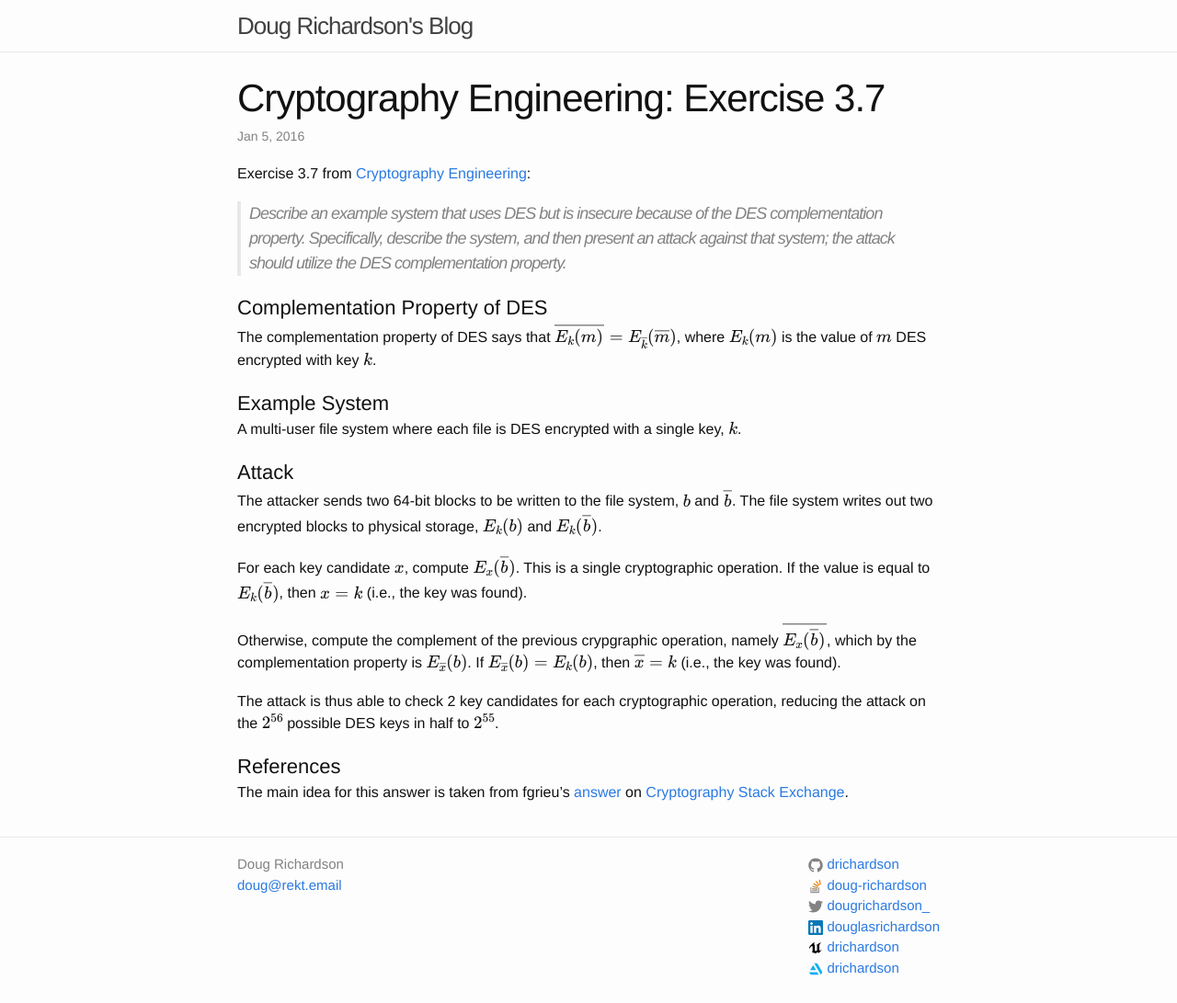
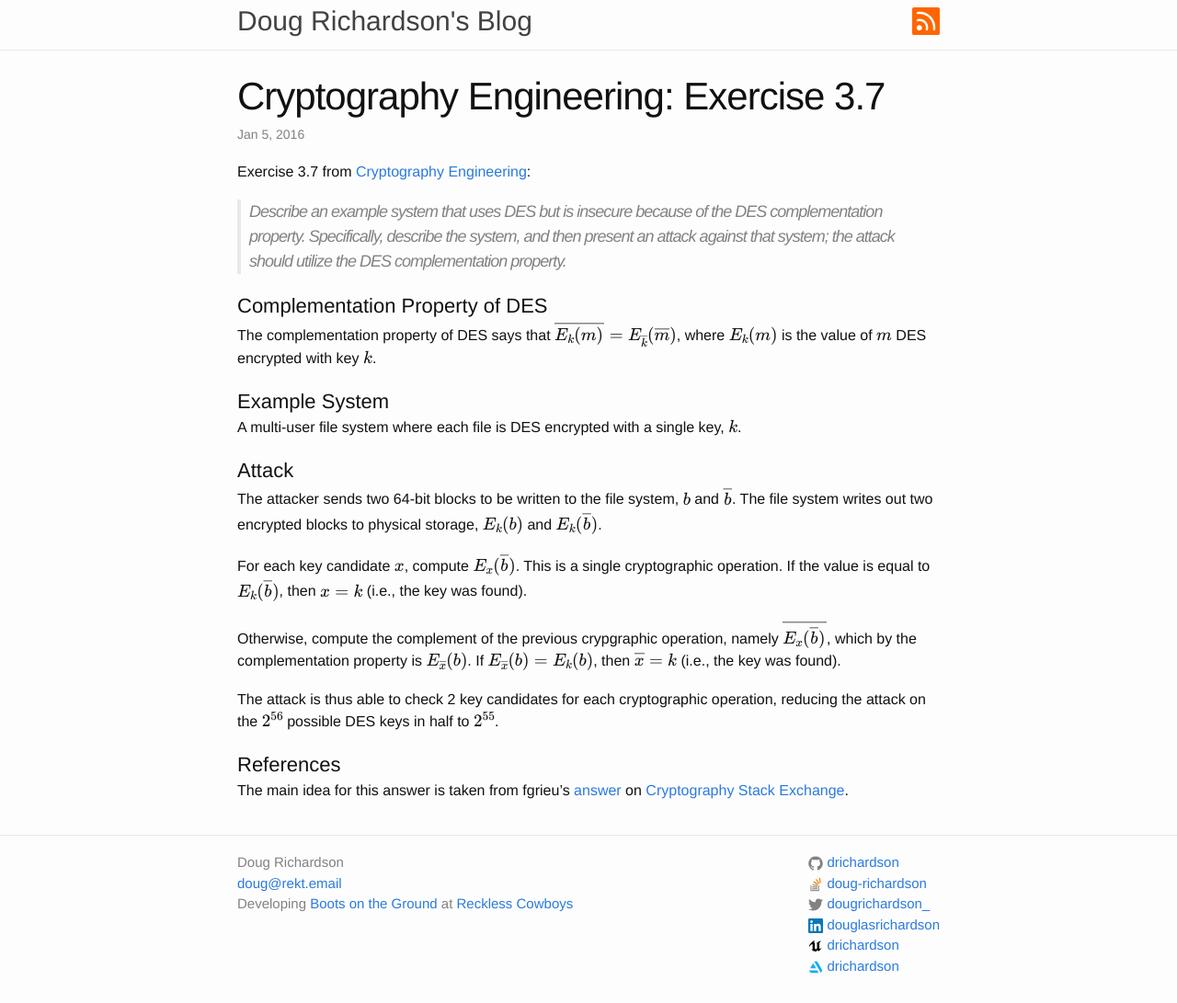
Before and after one commit to drichardson/dougrichardson.us, a Jekyll site: the page built from site/_posts/2016-01-05-cryptoeng-exercise-3.7.markdown, in a window 1280 px wide. Shown: the whole page at 92% size. Built offline with Jekyll 4.4.1, drawn with Linux system fonts in a browser that asks for light colours; formulas are drawn with MathJax 3.

Commit message:
Include post excerpt on index page. Change formatting.

```diff
--- a/site/_includes/footer.html
+++ b/site/_includes/footer.html
@@ -7,11 +7,12 @@
         <ul class="contact-list">
           <li>{{ site.realname }}</li>
           <li><a href="mailto:{{ site.email }}">{{ site.email }}</a></li>
+          <li>Developing <a href="https://playbotg.com">Boots on the Ground</a> at <a href="https://recklesscowboys.com">Reckless Cowboys</a></li>
         </ul>
       </div>
 
       <div class="footer-col footer-col-2">
-        <ul class="social-media-list">
+        <ul class="contact-list">
           {% if site.github_username %}
           <li>
             {% include icon-github.html username=site.github_username %}
--- a/site/_includes/header.html
+++ b/site/_includes/header.html
@@ -1,9 +1,15 @@
 <header class="site-header">
 
   <div class="wrapper">
+    <div class="header-col-wrapper">
+      <div class="header-col header-col-1">
+        <a class="site-title" href="{{ site.baseurl }}/">{{ site.title }}</a>
+      </div>
 
-    <a class="site-title" href="{{ site.baseurl }}/">{{ site.title }}</a>
+      <div class="header-col header-col-2">
+        <a href="{{ "/feed.rss" | prepend: site.baseurl }}"><img class="rss-icon" src="/assets/rss-icon.svg" alt="RSS feed"></a>
+      </div>
 
-  </div>
+    </div>
 
 </header>
--- a/site/_sass/_layout.scss
+++ b/site/_sass/_layout.scss
@@ -3,19 +3,10 @@
  */
 .site-header {
     border-bottom: 1px solid $grey-color-light;
-    min-height: 56px;
-
-    // Positioning context for the mobile navigation icon
-    position: relative;
 }
 
 .site-title {
-    font-size: 26px;
-    font-weight: 300;
-    line-height: 56px;
-    letter-spacing: -1px;
-    margin-bottom: 0;
-    float: left;
+    font-size: 2em;
 
     &,
     &:visited {
@@ -23,75 +14,9 @@
     }
 }
 
-.site-nav {
-    float: right;
-    line-height: 56px;
-
-    .menu-icon {
-        display: none;
-    }
-
-    .page-link {
-        color: $text-color;
-        line-height: $base-line-height;
-
-        // Gaps between nav items, but not on the last one
-        &:not(:last-child) {
-            margin-right: 20px;
-        }
-    }
-
-    @include media-query($on-palm) {
-        position: absolute;
-        top: 9px;
-        right: $spacing-unit / 2;
-        background-color: $background-color;
-        border: 1px solid $grey-color-light;
-        border-radius: 5px;
-        text-align: right;
-
-        .menu-icon {
-            display: block;
-            float: right;
-            width: 36px;
-            height: 26px;
-            line-height: 0;
-            padding-top: 10px;
-            text-align: center;
-
-            > svg {
-                width: 18px;
-                height: 15px;
-
-                path {
-                    fill: $grey-color-dark;
-                }
-            }
-        }
-
-        .trigger {
-            clear: both;
-            display: none;
-        }
-
-        &:hover .trigger {
-            display: block;
-            padding-bottom: 5px;
-        }
-
-        .page-link {
-            display: block;
-            padding: 5px 10px;
-
-            &:not(:last-child) {
-                margin-right: 0;
-            }
-            margin-left: 20px;
-        }
-    }
+.rss-icon {
+  height: 2em;
 }
-
-
 
 /**
  * Site footer
@@ -106,8 +31,7 @@
     margin-bottom: $spacing-unit / 2;
 }
 
-.contact-list,
-.social-media-list {
+.contact-list {
     list-style: none;
     margin-left: 0;
 
@@ -119,6 +43,30 @@
         }
     }
 }
+
+.header-col-wrapper {
+    display: flex;
+    white-space: nowrap;
+    flex-wrap: wrap;
+    justify-content: space-between;
+    align-items: center;
+    font-size: 15px;
+    color: $grey-color;
+    margin-left: -$spacing-unit / 2;
+}
+
+.header-col {
+    flex: 0 1 auto;
+    margin-bottom: $spacing-unit / 2;
+    padding-left: $spacing-unit / 2;
+}
+
+.header-col-1 {
+}
+
+.header-col-2 {
+}
+
 
 .footer-col-wrapper {
     display: flex;
@@ -180,8 +128,7 @@
 }
 
 .post-link {
-    display: block;
-    font-size: 1em;
+    font-size: 1.2em;
 }
 
 
@@ -241,7 +188,3 @@
         }
     }
 }
-
-.rss-icon {
-    max-height: 1em;
-}
```
Also changed, not shown: site/index.html (+7 -6 lines).
